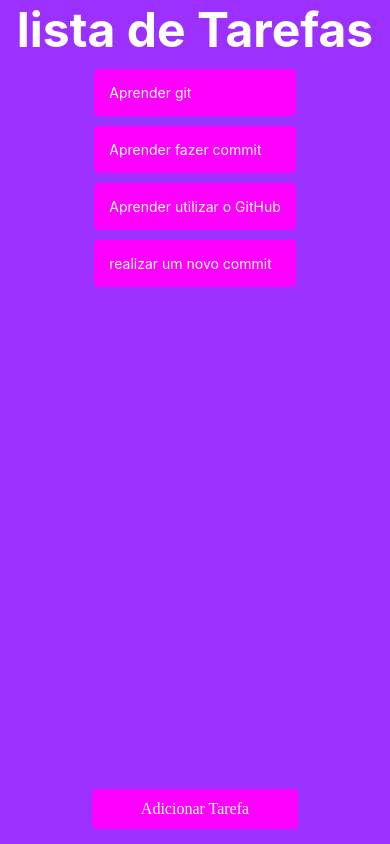
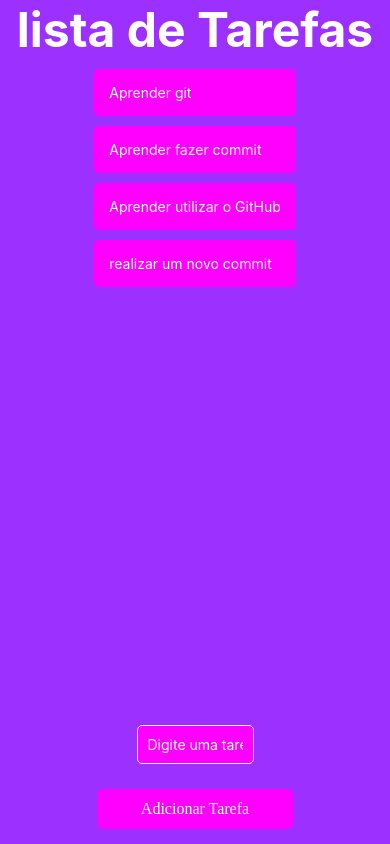
Before and after one commit to henrique0910/projeto_tarefa, a React Native app: screen / in a window 390 px wide. Built offline with nearby package versions, Linux system fonts and the light colour scheme.

Commit message:
tarefas commit

```diff
--- a/App.js
+++ b/App.js
@@ -1,15 +1,27 @@
 
-import { StyleSheet, Text, View, FlatList, TouchableOpacity } from 'react-native';
+import { StyleSheet, Text, View, FlatList, TouchableOpacity, TextInput } from 'react-native';
+import { useState } from 'react';
 
 
 export default function App() {
-  const tarefas = [
+
+  const [tarefas,setTarefas] = useState
+  ([
     {id:"1", titulo: "Aprender git"},
     {id: "2", titulo: "Aprender fazer commit "},
     {id: "3", titulo: "Aprender utilizar o GitHub"},
     {id: "4", titulo: "realizar um novo commit"},
-  ]
-  return (
+  ])
+
+const [novaTarefa, setnovaTarefa] = useState ('')
+function addTarefa (){
+  const task = [{
+    id : String (Date.now()),
+    titulo : novaTarefa
+ }]
+}
+
+   return (
     <View style = {styles.container}>
       <Text style = {styles.titulo}>lista de Tarefas</Text>
 
@@ -23,6 +35,16 @@
 
 
       />
+      <TextInput
+      style = {styles.input}
+      value= {novaTarefa}
+      onChangeText={ (texto)=> setnovaTarefa(texto) }
+      placeholder='Digite uma tarefa'
+      textAlign='center'
+
+
+      />
+
       <TouchableOpacity style ={styles.btnAdicionar}><text>Adicionar Tarefa</text></TouchableOpacity>
 
     </View>
@@ -50,7 +72,7 @@
 
   },
   btnAdicionar:{
-width: "53%",
+width: "50%",
 backgroundColor: '#ff00ff',
 margin: 15,
 height: 40,
@@ -59,5 +81,19 @@
 justifyContent: "center",
 alignItems: "center"
 },
+input: {
+  borderWidth: 1,
+  width: "30%",
+  margin: 15,
+  borderColor: "#fefefe",
+  padding: 10,
+  marginBottom: 10,
+  borderRadius: 5,
+  backgroundColor: '#ff00ff',
+  textAlign: 'center',
+  color: 'white',
+
+},
+
 
 });
```
Also changed, not shown: 1 other file (tests, documents, lock files or other folders).
